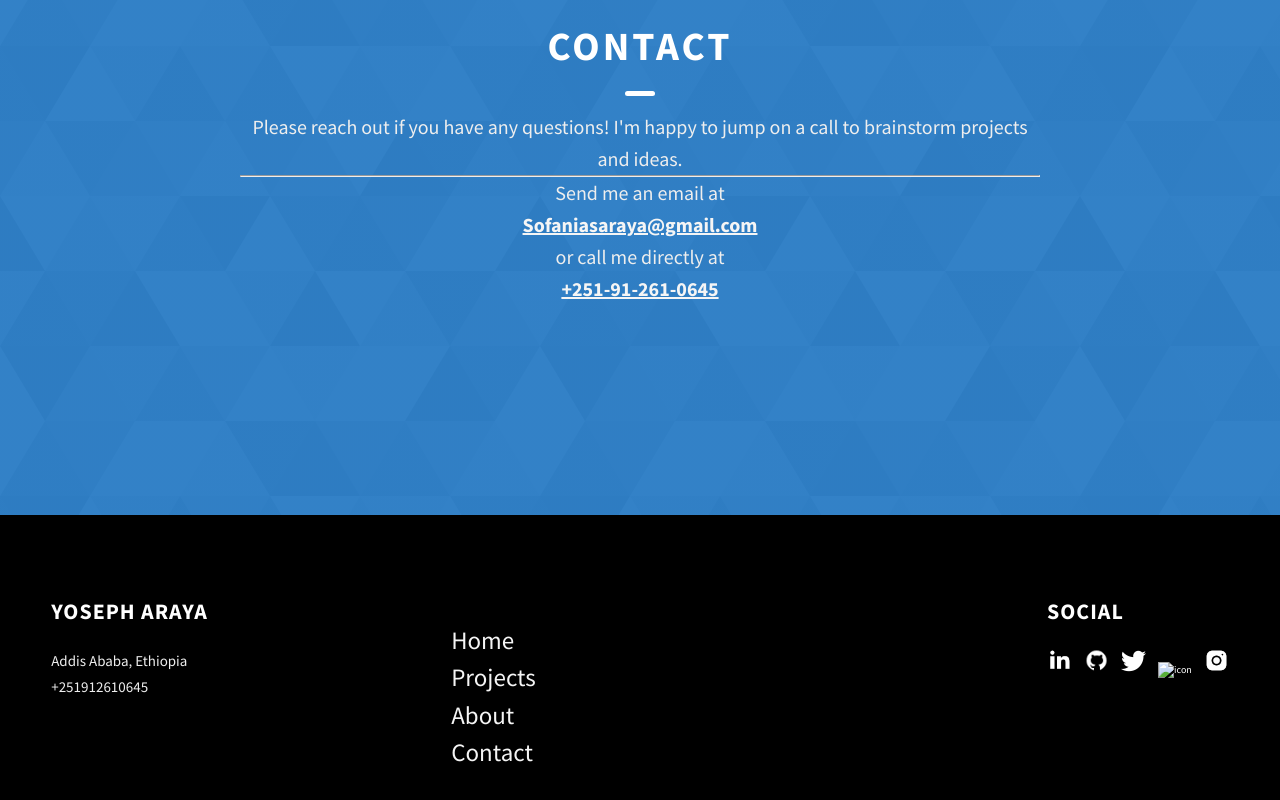
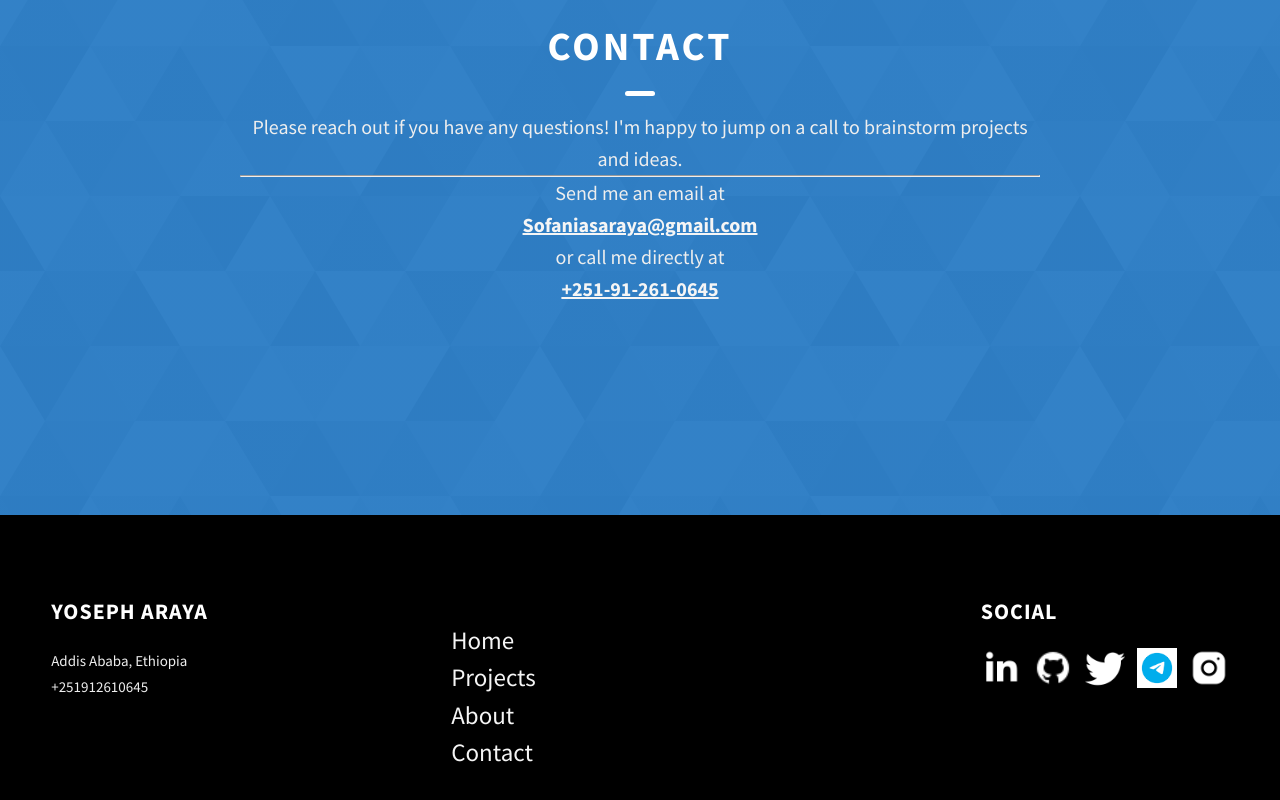
Before and after one commit to RunPROG2022/YosephDevPortfolio, a website built with Vite: page index.html in a window 1280 px wide. Shown: the part 3640-4440 px from the top of the page. Built offline with nearby package versions, Linux system fonts and the light colour scheme; files whose address does not match are found by name.

Commit message:
Update finish

```diff
--- a/css/style.css
+++ b/css/style.css
@@ -1,21 +1,3 @@
-/*
-0 - 600px:      Phone
-600 - 900px:    Tablet portrait
-900 - 1200px:   Tablet landscape
-[1200 - 1800] is where our normal styles apply
-1800px + :      Big desktop
-$breakpoint arguement choices:
-- phone
-- tab-port
-- tab-land
-- big-desktop
-
-Inside media queries 1em is always 16px i.e 1em = 16px at every screen size only inside media queries
-
-WHY DOES NESTING CSS CLASSES WORK HERE??????
-
-*/
-
 * {
   --n-blue: 0, 98, 185;
   --blue: rgba(0, 98, 185, 0.8);
@@ -585,7 +567,8 @@ textarea {
     margin-top: 2rem; }
   .main-footer__icon {
     margin-right: 1rem;
-    width: 2.5rem; }
+    width: 4rem;
+    height: 4rem; }
     .main-footer__icon--mr-none {
       margin-right: 0; }
   .main-footer__lower {
```
Also changed, not shown: assets/img/avatar.jpg, assets/img/quiz.jpg (deleted), assets/img/telegram-ico.png (added).
